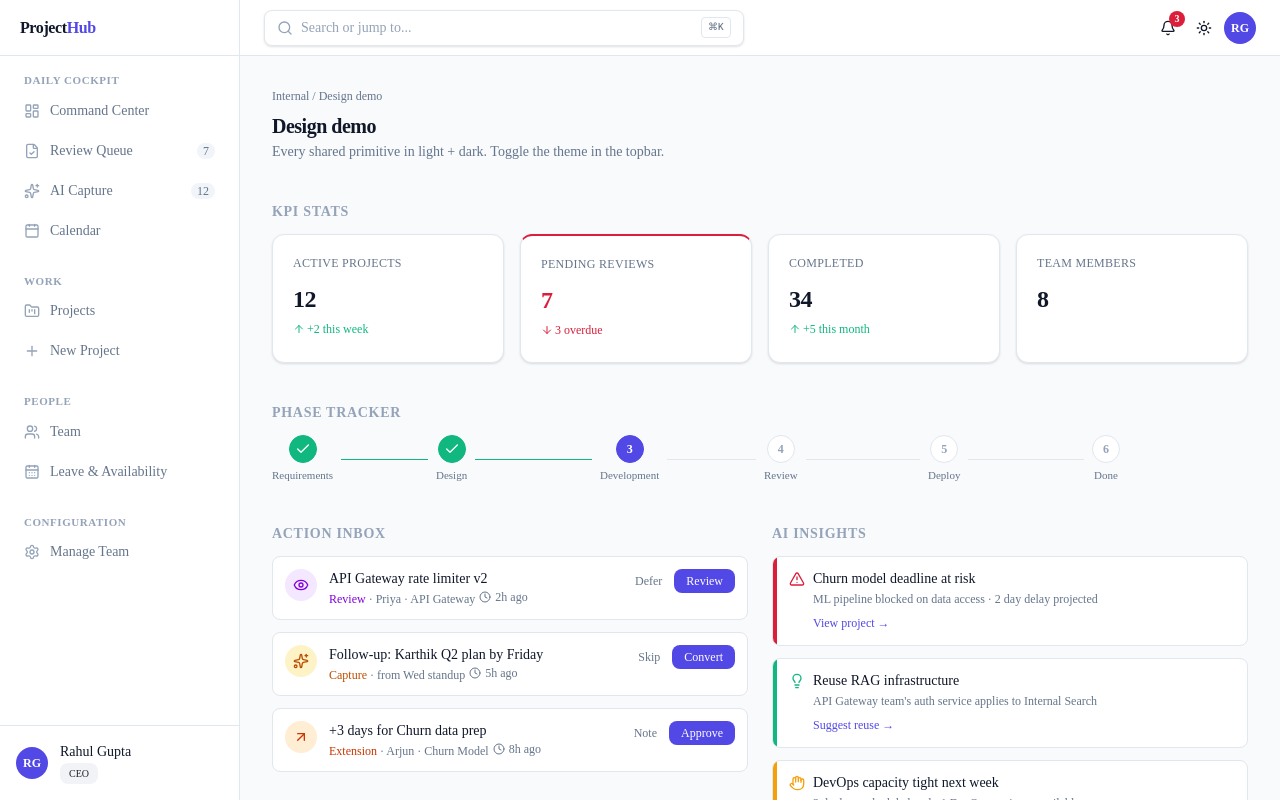
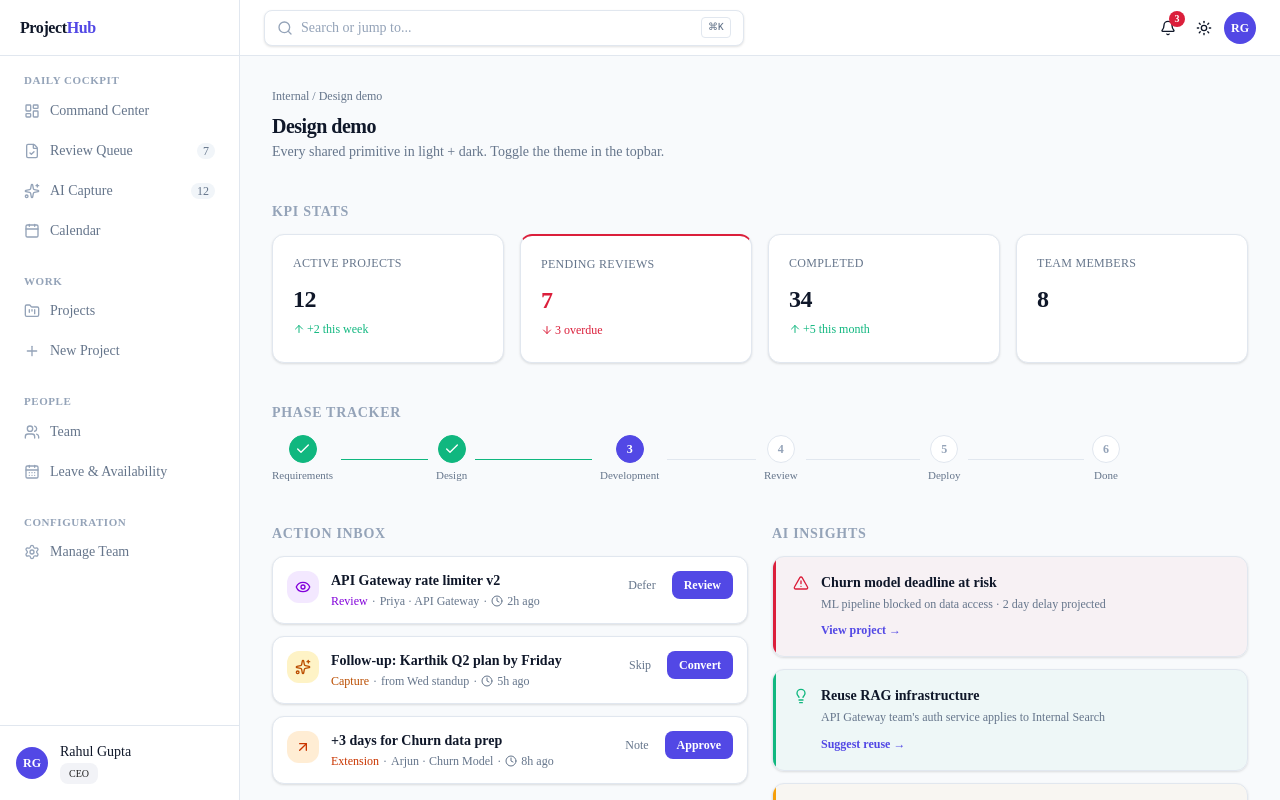
Before and after one commit to sathizz7/project-hub-webapp, a Next.js app: page /design-demo in a window 1280 px wide. Shown: the top 800 px of the page. Built offline with nearby package versions, Linux system fonts and the light colour scheme.

Commit message:
style(primitives): severity-tinted InsightCard; elevated ActionInboxItem; section labels uppercase

```diff
--- a/src/components/landing/ceo-command-center.tsx
+++ b/src/components/landing/ceo-command-center.tsx
@@ -118,10 +118,10 @@ export async function CeoCommandCenter({ userId, name }: { userId: string; name:
       {/* Inbox + Insights */}
       <div className="grid grid-cols-1 gap-6 lg:grid-cols-2">
         <section>
-          <h2 className="mb-3 flex items-center gap-2 text-sm font-semibold text-fg">
+          <h2 className="mb-3 flex items-center gap-2 text-xs font-semibold uppercase tracking-wide text-fg-muted">
             Action Inbox
             {serializedInbox.length > 0 && (
-              <span className="rounded-full bg-accent px-2 py-0.5 text-xs text-accent-fg">{serializedInbox.length}</span>
+              <span className="rounded-full bg-accent px-2 py-0.5 text-[10px] font-bold text-accent-fg">{serializedInbox.length}</span>
             )}
           </h2>
           {serializedInbox.length === 0 ? (
@@ -134,10 +134,10 @@ export async function CeoCommandCenter({ userId, name }: { userId: string; name:
         </section>
 
         <section>
-          <h2 className="mb-3 flex items-center gap-2 text-sm font-semibold text-fg">
+          <h2 className="mb-3 flex items-center gap-2 text-xs font-semibold uppercase tracking-wide text-fg-muted">
             AI Insights
             {insights.length > 0 && (
-              <span className="rounded-full bg-accent px-2 py-0.5 text-xs text-accent-fg">{insights.length}</span>
+              <span className="rounded-full bg-accent px-2 py-0.5 text-[10px] font-bold text-accent-fg">{insights.length}</span>
             )}
           </h2>
           {insights.length === 0 ? (
@@ -155,7 +155,7 @@ export async function CeoCommandCenter({ userId, name }: { userId: string; name:
 
       {/* Active Projects strip */}
       <section>
-        <h2 className="mb-3 text-sm font-semibold text-fg">Active Projects</h2>
+        <h2 className="mb-3 text-xs font-semibold uppercase tracking-wide text-fg-muted">Active Projects</h2>
         {activeProjects.length === 0 ? (
           <EmptyState icon={Inbox} title="No active projects" />
         ) : (
--- a/src/components/primitives/action-inbox-item.tsx
+++ b/src/components/primitives/action-inbox-item.tsx
@@ -5,8 +5,8 @@ import { cn } from "@/lib/utils";
 export type InboxKind = "review" | "capture" | "extension";
 
 const KIND_META: Record<InboxKind, { icon: LucideIcon; bg: string; fg: string; label: string }> = {
-  review: { icon: Eye, bg: "bg-purple-100 dark:bg-purple-900/40", fg: "text-purple-700 dark:text-purple-300", label: "Review" },
-  capture: { icon: Sparkles, bg: "bg-amber-100 dark:bg-amber-900/40", fg: "text-amber-700 dark:text-amber-300", label: "Capture" },
+  review:    { icon: Eye,          bg: "bg-purple-100 dark:bg-purple-900/40", fg: "text-purple-700 dark:text-purple-300", label: "Review" },
+  capture:   { icon: Sparkles,     bg: "bg-amber-100 dark:bg-amber-900/40",   fg: "text-amber-700 dark:text-amber-300",   label: "Capture" },
   extension: { icon: ArrowUpRight, bg: "bg-orange-100 dark:bg-orange-900/40", fg: "text-orange-700 dark:text-orange-300", label: "Extension" },
 };
 
@@ -24,29 +24,36 @@ export function ActionInboxItem({ kind, title, context, age, primaryAction, seco
   const meta = KIND_META[kind];
   const KindIcon = meta.icon;
   return (
-    <div className={cn("flex items-start gap-3 rounded-md border border-border bg-bg p-3 transition-colors hover:border-accent/40", className)}>
-      <span className={cn("flex h-8 w-8 shrink-0 items-center justify-center rounded-full", meta.bg, meta.fg)}>
+    <div className={cn(
+      "group flex items-start gap-3 rounded-lg border border-border bg-bg p-3.5 card-elevated transition-all hover:border-accent/30 hover:card-raised",
+      className
+    )}>
+      <span className={cn("flex h-8 w-8 shrink-0 items-center justify-center rounded-lg", meta.bg, meta.fg)}>
         <KindIcon className="h-4 w-4" />
       </span>
       <div className="min-w-0 flex-1">
-        <p className="truncate text-sm font-medium text-fg">{title}</p>
-        <p className="truncate text-xs text-fg-muted">
-          <span className={meta.fg}>{meta.label}</span> · {context}
-          <span className="ml-1 inline-flex items-center gap-1"><Clock className="h-3 w-3" />{age}</span>
+        <p className="truncate text-sm font-semibold text-fg">{title}</p>
+        <p className="mt-0.5 flex items-center gap-1 truncate text-xs text-fg-muted">
+          <span className={cn("font-medium", meta.fg)}>{meta.label}</span>
+          <span>·</span>
+          <span className="truncate">{context}</span>
+          <span>·</span>
+          <Clock className="h-3 w-3 shrink-0" />
+          <span className="shrink-0">{age}</span>
         </p>
       </div>
-      <div className="flex shrink-0 items-center gap-1">
+      <div className="flex shrink-0 items-center gap-1.5">
         {secondaryAction && (
           <button
             onClick={secondaryAction.onClick}
-            className="rounded-md px-2 py-1 text-xs text-fg-muted hover:bg-bg-muted hover:text-fg"
+            className="rounded-md px-2.5 py-1.5 text-xs font-medium text-fg-muted transition-colors hover:bg-bg-muted hover:text-fg"
           >
             {secondaryAction.label}
           </button>
         )}
         <button
           onClick={primaryAction.onClick}
-          className="rounded-md bg-accent px-3 py-1 text-xs font-medium text-accent-fg hover:bg-accent-strong"
+          className="rounded-md bg-accent px-3 py-1.5 text-xs font-semibold text-accent-fg transition-colors hover:bg-accent-strong"
         >
           {primaryAction.label}
         </button>
--- a/src/components/primitives/insight-card.tsx
+++ b/src/components/primitives/insight-card.tsx
@@ -4,11 +4,11 @@ import { cn } from "@/lib/utils";
 
 export type InsightSeverity = "risk" | "opportunity" | "blocker" | "suggestion";
 
-const SEVERITY_META: Record<InsightSeverity, { icon: LucideIcon; stripe: string; iconColor: string }> = {
-  risk: { icon: AlertTriangle, stripe: "bg-danger", iconColor: "text-danger" },
-  opportunity: { icon: Lightbulb, stripe: "bg-success", iconColor: "text-success" },
-  blocker: { icon: Hand, stripe: "bg-warning", iconColor: "text-warning" },
-  suggestion: { icon: Sparkles, stripe: "bg-info", iconColor: "text-info" },
+const SEVERITY_META: Record<InsightSeverity, { icon: LucideIcon; stripe: string; iconColor: string; bg: string }> = {
+  risk:        { icon: AlertTriangle, stripe: "bg-danger",  iconColor: "text-danger",  bg: "bg-danger/[0.04] dark:bg-danger/[0.08]" },
+  opportunity: { icon: Lightbulb,    stripe: "bg-success", iconColor: "text-success", bg: "bg-success/[0.04] dark:bg-success/[0.08]" },
+  blocker:     { icon: Hand,         stripe: "bg-warning", iconColor: "text-warning", bg: "bg-warning/[0.04] dark:bg-warning/[0.08]" },
+  suggestion:  { icon: Sparkles,     stripe: "bg-info",    iconColor: "text-info",    bg: "bg-info/[0.04] dark:bg-info/[0.08]" },
 };
 
 export type InsightCardProps = {
@@ -23,17 +23,23 @@ export function InsightCard({ severity, title, description, action, className }:
   const meta = SEVERITY_META[severity];
   const Icon = meta.icon;
   return (
-    <div className={cn("relative overflow-hidden rounded-md border border-border bg-bg p-3 pl-4", className)}>
-      <span className={cn("absolute left-0 top-0 bottom-0 w-1", meta.stripe)} aria-hidden />
-      <div className="flex items-start gap-2">
-        <Icon className={cn("h-4 w-4 mt-0.5 shrink-0", meta.iconColor)} />
+    <div className={cn(
+      "relative overflow-hidden rounded-lg border border-border p-4 pl-5 card-elevated transition-shadow hover:card-raised",
+      meta.bg,
+      className
+    )}>
+      <span className={cn("absolute left-0 top-0 bottom-0 w-[3px]", meta.stripe)} aria-hidden />
+      <div className="flex items-start gap-3">
+        <span className={cn("mt-0.5 shrink-0", meta.iconColor)}>
+          <Icon className="h-4 w-4" />
+        </span>
         <div className="min-w-0 flex-1">
-          <p className="text-sm font-medium text-fg">{title}</p>
-          <p className="mt-0.5 text-xs text-fg-muted">{description}</p>
+          <p className="text-sm font-semibold text-fg">{title}</p>
+          <p className="mt-0.5 text-xs leading-relaxed text-fg-muted">{description}</p>
           {action && (
             <button
               onClick={action.onClick}
-              className="mt-2 text-xs font-medium text-accent hover:text-accent-strong"
+              className="mt-2 text-xs font-semibold text-accent transition-colors hover:text-accent-strong"
             >
               {action.label} →
             </button>
```
